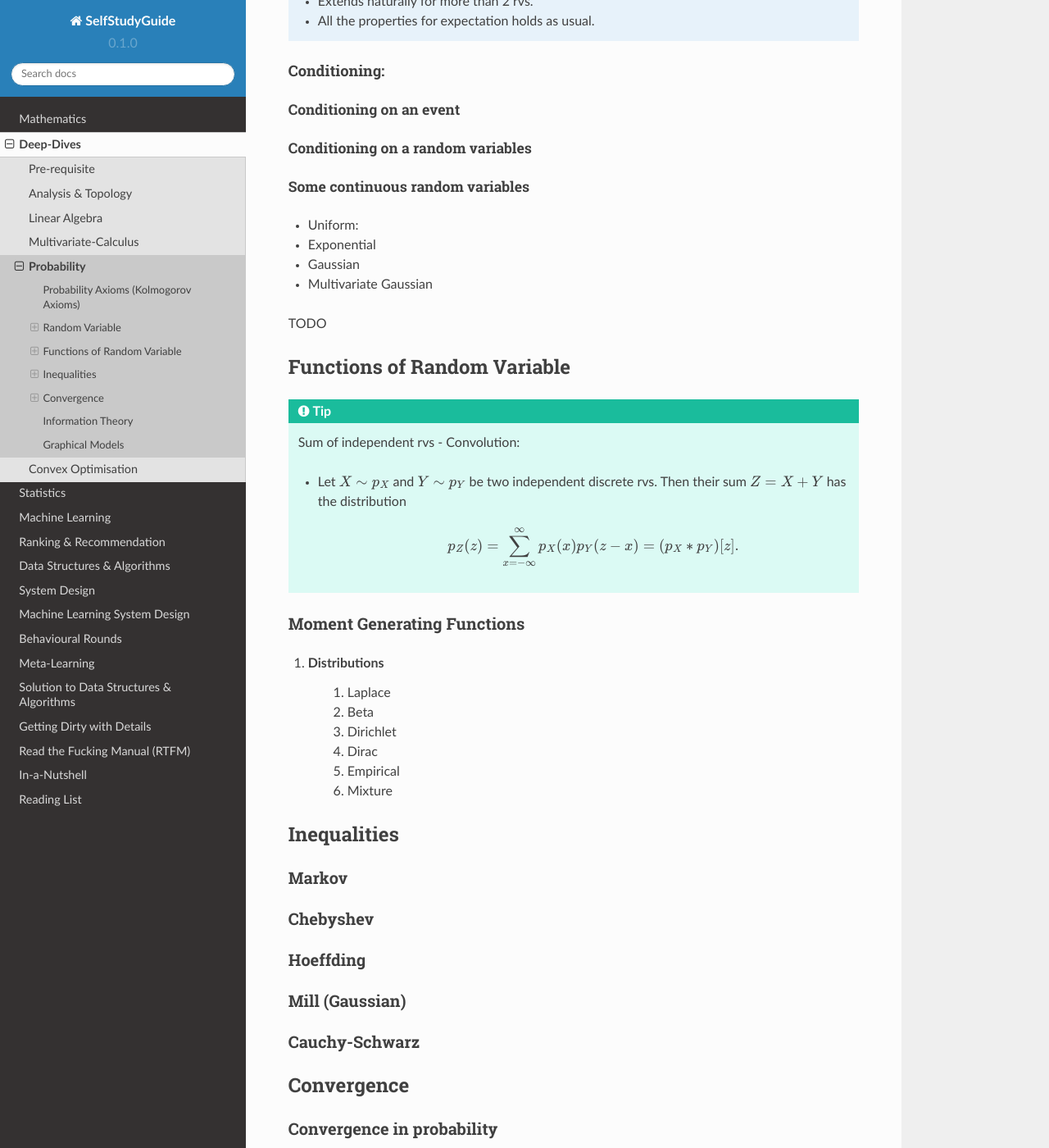
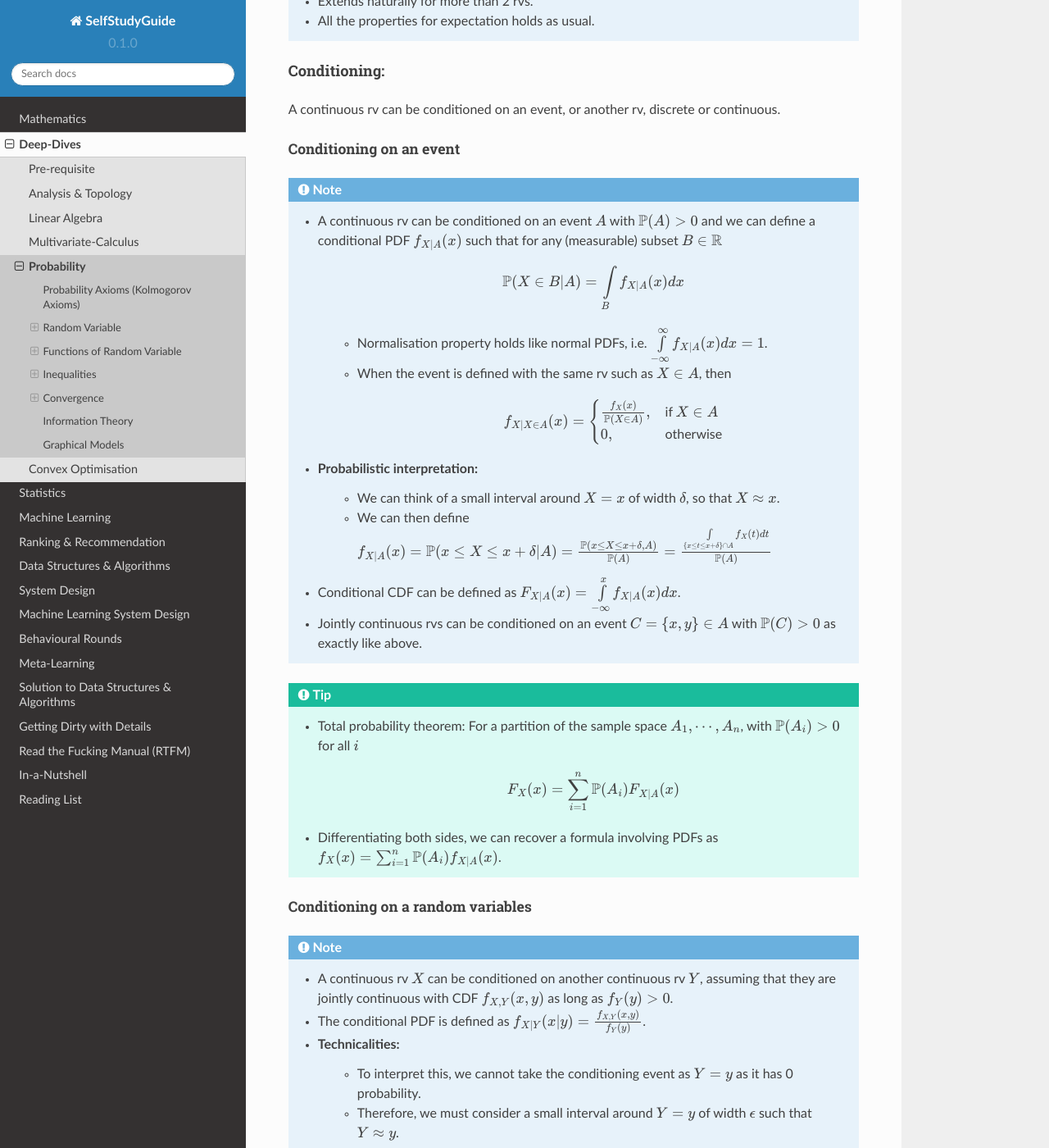
Before and after one commit to uselesstechjunks/leetcode, a Sphinx documentation site: the page built from docs/source/math/prob.rst, in a window 1280 px wide and 1400 px high, scrolled down 14875 px. Shown: the whole window at 82% size. Built offline with Sphinx 7.4.7 and the Read the Docs theme 2.0.0, drawn with Linux system fonts in a browser that asks for light colours; some of the changed text lies outside the part shown.

Commit message:
Update prob.rst

```diff
--- a/docs/source/math/prob.rst
+++ b/docs/source/math/prob.rst
@@ -96,11 +96,11 @@ Multiple discrete random variables:
 Conditioning:
 ------------------------------------
 .. note::
-	* An rv can be conditioned on an event :math:`A` (when :math:`\mathbb{P}(A)>0`) and its conditional PMF is defined as
+	* A discrete rv can be conditioned on an event :math:`A` (when :math:`\mathbb{P}(A)>0`) and its conditional PMF is defined as
 
 		.. math:: p_{X|A}(x)=\mathbb{P}(X=x|A).
 
-	* Extends to the case when the event is defined in terms of another rv, i.e. :math:`A=\{Y=y\}` (:math:`p_Y(y)>0`) and is written as
+	* Extends to the case when the event is defined in terms of another discrete rv, i.e. :math:`A=\{Y=y\}` with :math:`p_Y(y)>0` and is written as
 
 		.. math:: p_{X|Y}(x|y)=\mathbb{P}(X=x|Y=y)=\frac{p_{X,Y}(x,y)}{p_Y(y)}
 
@@ -489,12 +489,43 @@ Similar to the single continuous variable case, we say that two rvs, :math:`X` a
 
 Conditioning:
 ------------------------------------
+A continuous rv can be conditioned on an event, or another rv, discrete or continuous.
 
 Conditioning on an event
 ^^^^^^^^^^^^^^^^^^^^^^^^^^^^^^^^^^^^^^^^^^^^^
+.. note::
+	* A continuous rv can be conditioned on an event :math:`A` with :math:`\mathbb{P}(A)>0` and we can define a conditional PDF :math:`f_{X|A}(x)` such that for any (measurable) subset :math:`B\in\mathbb{R}`
+
+		.. math:: \mathbb{P}(X\in B|A)=\int\limits_B f_{X|A}(x) dx
+		* Normalisation property holds like normal PDFs, i.e. :math:`\int\limits_{-\infty}^\infty f_{X|A}(x) dx=1`.
+		* When the event is defined with the same rv such as :math:`X\in A`, then
+
+			.. math::
+				f_{X|X\in A}(x)=\begin{cases}
+				\frac{f_{X}(x)}{\mathbb{P}(X\in A)}, & \text{if $X\in A$} \\
+				0, & \text{otherwise}
+				\end{cases}
+	* Probabilistic interpretation:
+		* We can think of a small interval around :math:`X=x` of width :math:`\delta`, so that :math:`X\approx x`.
+		* We can then define :math:`f_{X|A}(x)=\mathbb{P}(x\leq X\leq x+\delta|A)=\frac{\mathbb{P}(x\leq X\leq x+\delta,A)}{\mathbb{P}(A)}=\frac{\int\limits_{\{x\leq t\leq x+\delta\}\cap A} f_X(t)dt}{\mathbb{P}(A)}`
+	* Conditional CDF can be defined as :math:`F_{X|A}(x)=\int\limits_{-\infty}^x f_{X|A}(x) dx`.
+	* Jointly continuous rvs can be conditioned on an event :math:`C=\{x,y\}\in A` with :math:`\mathbb{P}(C)>0` as exactly like above.
+
+.. tip::
+	* Total probability theorem: For a partition of the sample space :math:`A_1,\cdots,A_n`, with :math:`\mathbb{P}(A_i)>0` for all :math:`i`
+
+		.. math:: F_X(x)=\sum_{i=1}^n \mathbb{P}(A_i) F_{X|A}(x)
+	* Differentiating both sides, we can recover a formula involving PDFs as :math:`f_X(x)=\sum_{i=1}^n \mathbb{P}(A_i) f_{X|A}(x)`.
 
 Conditioning on a random variables
 ^^^^^^^^^^^^^^^^^^^^^^^^^^^^^^^^^^^^^^^^^^^^^
+.. note::
+	* A continuous rv :math:`X` can be conditioned on another continuous rv :math:`Y`, assuming that they are jointly continuous with CDF :math:`f_{X,Y}(x,y)` as long as :math:`f_Y(y)>0`.
+	* The conditional PDF is defined as :math:`f_{X|Y}(x|y)=\frac{f_{X,Y}(x,y)}{f_Y(y)}`.
+	* Technicalities:
+		* To interpret this, we cannot take the conditioning event as :math:`Y=y` as it has 0 probability.
+		* Therefore, we must consider a small interval around :math:`Y=y` of width :math:`\epsilon` such that :math:`Y\approx y`.
+		*
 
 Some continuous random variables
 ^^^^^^^^^^^^^^^^^^^^^^^^^^^^^^^^^^^^^^^^^^^^^
```
